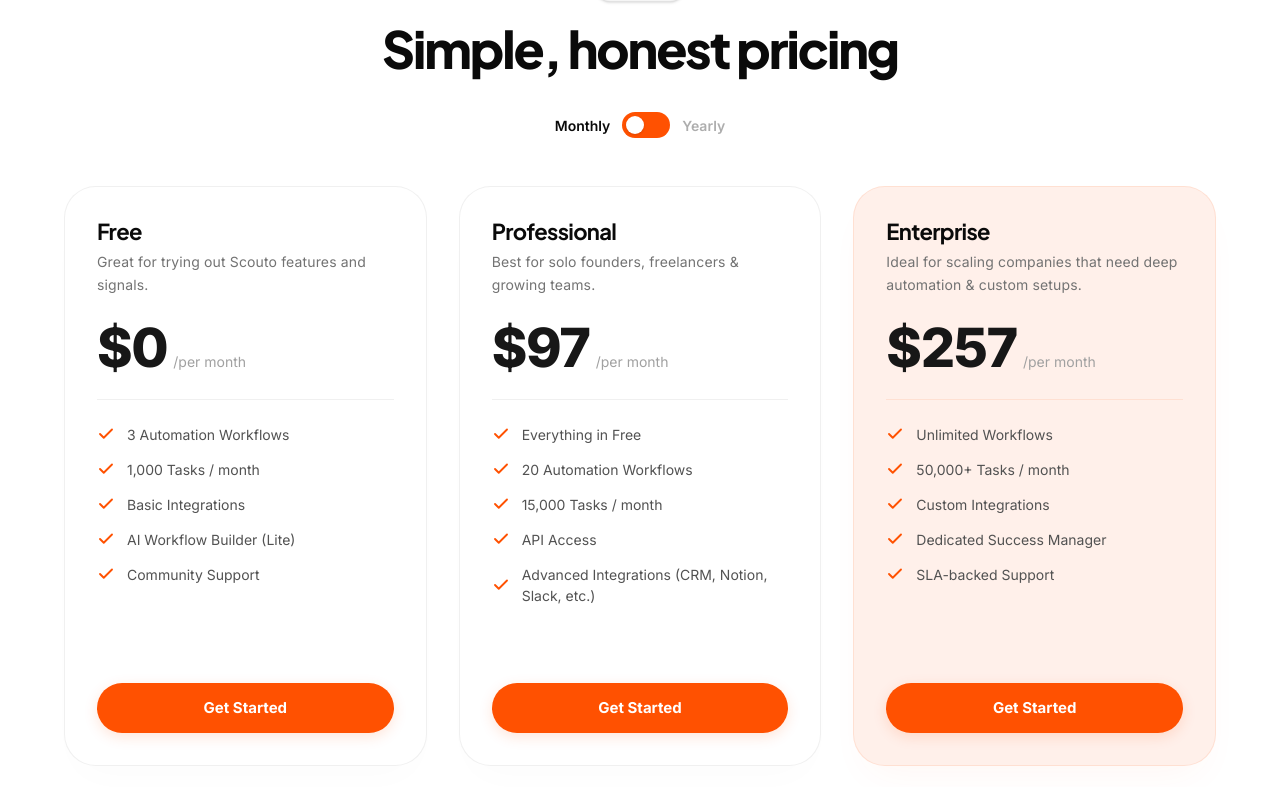
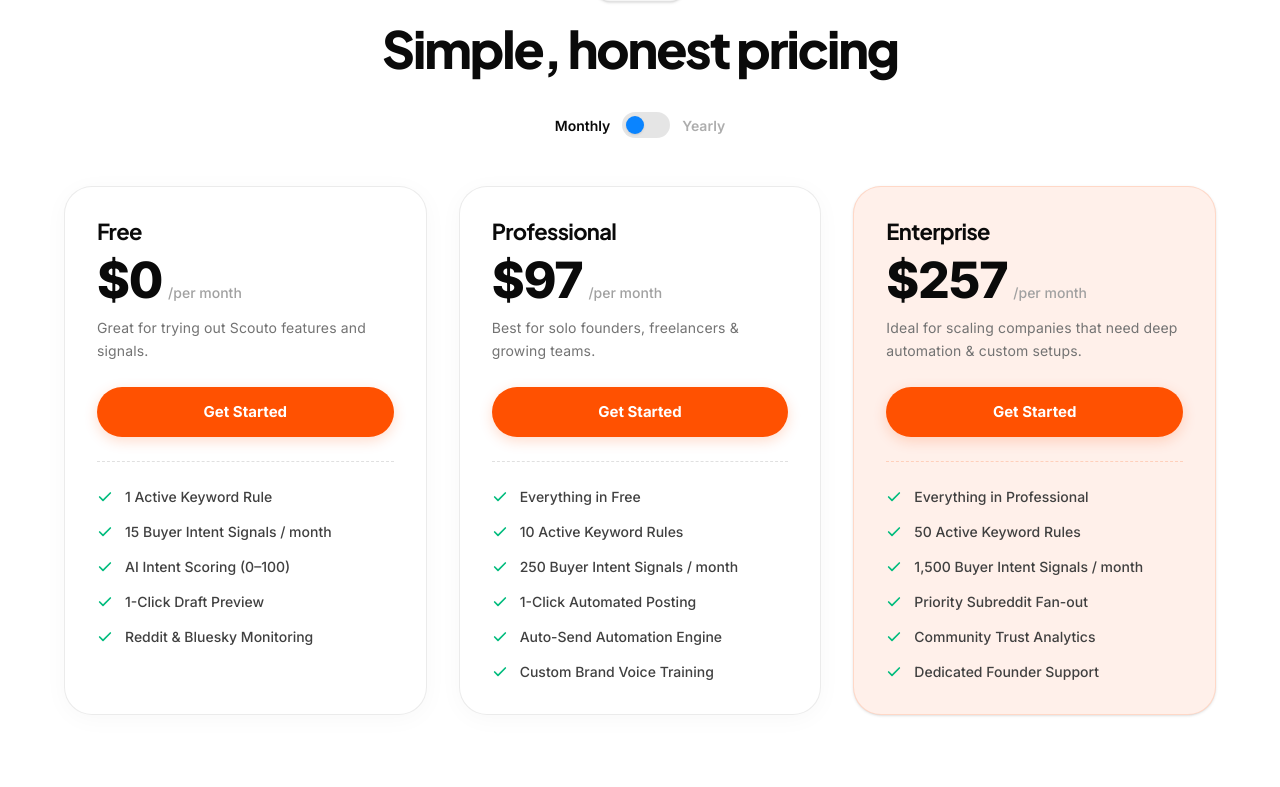
Before and after one commit to abhishekreal7/buyerwatch, a Next.js app: page / in a window 1280 px wide. Shown: the part 7673-8460 px from the top of the page. Built offline with nearby package versions, Linux system fonts and the light colour scheme.

Commit message:
fix(pricing): match exact pricing layout order with top CTA button, dotted separator, and emerald checkmarks

```diff
--- a/src/app/page.tsx
+++ b/src/app/page.tsx
@@ -9,7 +9,7 @@
   Target, Plus, Minus,
   ScanSearch, BrainCircuit, MessageSquareText, Zap,
   MessageSquare, BarChart3, BellRing, TrendingUp,
-  ChevronRight, Radar, Gauge, PenLine, Layers
+  ChevronRight, Radar, Gauge, PenLine, Layers, Check as CheckIcon, Sparkles
 } from 'lucide-react'
 import { springs, staggers } from '@/lib/motion'
 import EyebrowBadge from '@/components/EyebrowBadge'
@@ -1242,7 +1242,7 @@
         <Section id="pricing" className="bg-white pt-[100px] pb-[100px]">
           <div className="max-w-[1200px] mx-auto px-[24px]">
             <motion.div variants={fadeUp} className="text-center mb-[36px]">
-              <SectionBadge color="#FF5101" text="Pricing" />
+              <SectionBadge color="#0A84FF" text="Pricing" />
               <h2 style={{ fontFamily: 'var(--font-jakarta), var(--font-inter), sans-serif', fontWeight: 800, fontSize: 'clamp(34px, 4vw, 52px)', letterSpacing: '-0.04em', lineHeight: 1.05, color: '#0A0A0A' }}>
                 Simple, honest pricing
               </h2>
@@ -1251,9 +1251,9 @@
             {/* Toggle */}
             <motion.div variants={fadeUp} className="flex items-center justify-center gap-3 mb-12">
               <span style={{ fontFamily: 'var(--font-inter)', fontSize: '14px', fontWeight: 600, color: !isYearly ? '#0A0A0A' : '#ADADAD' }}>Monthly</span>
-              <button onClick={() => setIsYearly(!isYearly)} className="w-[48px] h-[26px] rounded-full relative transition-colors duration-200 cursor-pointer" style={{ background: '#FF5101' }} aria-label="Toggle yearly billing">
+              <button onClick={() => setIsYearly(!isYearly)} className="w-[48px] h-[26px] rounded-full relative transition-colors duration-200 cursor-pointer bg-black/10 hover:bg-black/20" aria-label="Toggle yearly billing">
                 <motion.div
-                  className="w-[18px] h-[18px] bg-white rounded-full absolute top-[4px] shadow-sm"
+                  className="w-[18px] h-[18px] bg-[#0A84FF] rounded-full absolute top-[4px] shadow-sm"
                   animate={{ x: isYearly ? 26 : 4 }}
                   transition={springs.snappy}
                 />
@@ -1266,7 +1266,7 @@
                     animate={{ opacity: 1, scale: 1 }}
                     exit={{ opacity: 0, scale: 0.85 }}
                     transition={springs.snappy}
-                    className="bg-[#FFE3D8] text-[#FF5101] text-[11px] font-[800] px-3 py-1 rounded-full tracking-[0.02em] uppercase"
+                    className="bg-[#0A84FF]/10 text-[#0A84FF] text-[11px] font-[800] px-3 py-1 rounded-full tracking-[0.02em] uppercase"
                   >
                     Save 20%
                   </motion.span>
@@ -1274,52 +1274,51 @@
               </AnimatePresence>
             </motion.div>
 
-            <motion.div variants={staggerContainer} className="grid lg:grid-cols-3 gap-8">
-              {/* Free Card */}
+            <motion.div variants={staggerContainer} className="grid lg:grid-cols-3 gap-8 items-stretch">
+              {/* Starter Free Card */}
               <motion.div
                 variants={fadeUp}
                 whileHover={{ y: -6 }}
                 transition={springs.snappy}
-                className="bg-white rounded-[32px] border border-black/[0.06] p-8 flex flex-col justify-between min-h-[580px]"
-                style={{ boxShadow: '0 20px 40px -15px rgba(0,0,0,0.02)' }}
+                className="bg-white rounded-[28px] border border-black/[0.08] p-8 flex flex-col justify-between shadow-[0_4px_24px_rgba(0,0,0,0.03)]"
               >
                 <div>
-                  <h3 className="font-sans font-bold text-[22px] tracking-tight text-neutral-900 mb-2">
+                  <h3 className="font-sans font-bold text-[22px] tracking-tight text-[#0A0A0A] mb-3">
                     Free
                   </h3>
-                  <p className="font-sans text-[14px] text-neutral-500 mb-6 leading-relaxed min-h-[40px]">
-                    Great for trying out Scouto features and signals.
-                  </p>
-                  <div className="flex items-baseline mb-6">
-                    <span className="font-sans font-extrabold text-[54px] tracking-tight leading-none text-neutral-900">
+                  <div className="flex items-baseline mb-3">
+                    <span className="font-sans font-extrabold text-[50px] tracking-tight leading-none text-[#0A0A0A]">
                       $0
                     </span>
-                    <span className="font-sans text-[14px] text-neutral-400 ml-1.5">
+                    <span className="font-sans text-[14px] text-neutral-400 ml-1.5 font-medium">
                       /per month
                     </span>
                   </div>
-
-                  <div className="w-full border-t border-solid border-black/[0.06] mb-6" />
-
-                  <div className="flex flex-col gap-3.5 mb-8">
+                  <p className="font-sans text-[14px] text-neutral-500 mb-6 leading-relaxed min-h-[42px]">
+                    Great for trying out Scouto features and signals.
+                  </p>
+
+                  <Link href="/signup" className="w-full bg-[#FF5101] hover:bg-[#E04400] text-white text-[15px] font-bold text-center py-3.5 rounded-full transition-all duration-150 shadow-[0_4px_14px_rgba(255,81,1,0.2)] block mb-6">
+                    Get Started
+                  </Link>
+
+                  <div className="w-full border-t border-dashed border-black/[0.12] mb-6" />
+
+                  <div className="flex flex-col gap-3.5">
                     {[
-                      '3 Automation Workflows',
-                      '1,000 Tasks / month',
-                      'Basic Integrations',
-                      'AI Workflow Builder (Lite)',
-                      'Community Support'
+                      '1 Active Keyword Rule',
+                      '15 Buyer Intent Signals / month',
+                      'AI Intent Scoring (0–100)',
+                      '1-Click Draft Preview',
+                      'Reddit & Bluesky Monitoring'
                     ].map((f) => (
                       <div key={f} className="flex items-center gap-3 text-left">
-                        <OrangeCheck />
-                        <span className="font-sans text-[14px] text-neutral-600 font-normal leading-normal">{f}</span>
+                        <CheckIcon className="w-4 h-4 text-emerald-500 shrink-0" strokeWidth={2.5} />
+                        <span className="font-sans text-[14px] text-neutral-700 font-medium leading-normal">{f}</span>
                       </div>
                     ))}
                   </div>
                 </div>
-
-                <Link href="/signup" className="w-full bg-[#FF5101] hover:bg-[#E04400] text-white text-[15px] font-bold text-center py-3.5 rounded-full transition-colors duration-150 shadow-[0_4px_14px_rgba(255,81,1,0.15)] block">
-                  Get Started
-                </Link>
               </motion.div>
 
               {/* Professional Card */}
@@ -1327,46 +1326,46 @@
                 variants={fadeUp}
                 whileHover={{ y: -6 }}
                 transition={springs.snappy}
-                className="bg-white rounded-[32px] border border-black/[0.06] p-8 flex flex-col justify-between min-h-[580px]"
-                style={{ boxShadow: '0 20px 40px -15px rgba(0,0,0,0.02)' }}
+                className="bg-white rounded-[28px] border border-black/[0.08] p-8 flex flex-col justify-between shadow-[0_4px_24px_rgba(0,0,0,0.03)]"
               >
                 <div>
-                  <h3 className="font-sans font-bold text-[22px] tracking-tight text-neutral-900 mb-2">
+                  <h3 className="font-sans font-bold text-[22px] tracking-tight text-[#0A0A0A] mb-3">
                     Professional
                   </h3>
-                  <p className="font-sans text-[14px] text-neutral-500 mb-6 leading-relaxed min-h-[40px]">
-                    Best for solo founders, freelancers & growing teams.
-                  </p>
-                  <div className="flex items-baseline mb-6">
-                    <span className="font-sans font-extrabold text-[54px] tracking-tight leading-none text-neutral-900">
+                  <div className="flex items-baseline mb-3">
+                    <span className="font-sans font-extrabold text-[50px] tracking-tight leading-none text-[#0A0A0A]">
                       ${isYearly ? '79' : '97'}
                     </span>
-                    <span className="font-sans text-[14px] text-neutral-400 ml-1.5">
+                    <span className="font-sans text-[14px] text-neutral-400 ml-1.5 font-medium">
                       /per month
                     </span>
                   </div>
-
-                  <div className="w-full border-t border-solid border-black/[0.06] mb-6" />
-
-                  <div className="flex flex-col gap-3.5 mb-8">
+                  <p className="font-sans text-[14px] text-neutral-500 mb-6 leading-relaxed min-h-[42px]">
+                    Best for solo founders, freelancers & growing teams.
+                  </p>
+
+                  <Link href="/signup" className="w-full bg-[#FF5101] hover:bg-[#E04400] text-white text-[15px] font-bold text-center py-3.5 rounded-full transition-all duration-150 shadow-[0_4px_14px_rgba(255,81,1,0.2)] block mb-6">
+                    Get Started
+                  </Link>
+
+                  <div className="w-full border-t border-dashed border-black/[0.12] mb-6" />
+
+                  <div className="flex flex-col gap-3.5">
                     {[
                       'Everything in Free',
-                      '20 Automation Workflows',
-                      '15,000 Tasks / month',
-                      'API Access',
-                      'Advanced Integrations (CRM, Notion, Slack, etc.)'
+                      '10 Active Keyword Rules',
+                      '250 Buyer Intent Signals / month',
+                      '1-Click Automated Posting',
+                      'Auto-Send Automation Engine',
+                      'Custom Brand Voice Training'
                     ].map((f) => (
                       <div key={f} className="flex items-center gap-3 text-left">
-                        <OrangeCheck />
-                        <span className="font-sans text-[14px] text-neutral-600 font-normal leading-normal">{f}</span>
+                        <CheckIcon className="w-4 h-4 text-emerald-500 shrink-0" strokeWidth={2.5} />
+                        <span className="font-sans text-[14px] text-neutral-700 font-medium leading-normal">{f}</span>
                       </div>
                     ))}
                   </div>
                 </div>
-
-                <Link href="/signup" className="w-full bg-[#FF5101] hover:bg-[#E04400] text-white text-[15px] font-bold text-center py-3.5 rounded-full transition-colors duration-150 shadow-[0_4px_14px_rgba(255,81,1,0.15)] block">
-                  Get Started
-                </Link>
               </motion.div>
 
               {/* Enterprise Card */}
@@ -1374,50 +1373,50 @@
                 variants={fadeUp}
                 whileHover={{ y: -6 }}
                 transition={springs.snappy}
-                className="rounded-[32px] p-8 flex flex-col justify-between min-h-[580px]"
+                className="rounded-[28px] p-8 flex flex-col justify-between shadow-sm"
                 style={{
                   backgroundColor: '#FFF0EA',
-                  border: '1px solid rgba(255, 81, 1, 0.1)',
-                  boxShadow: '0 20px 40px -15px rgba(255, 81, 1, 0.05)'
+                  border: '1px solid rgba(255, 81, 1, 0.15)',
                 }}
               >
                 <div>
-                  <h3 className="font-sans font-bold text-[22px] tracking-tight text-[#FF5101] mb-2">
+                  <h3 className="font-sans font-bold text-[22px] tracking-tight text-[#FF5101] mb-3">
                     Enterprise
                   </h3>
-                  <p className="font-sans text-[14px] text-neutral-500 mb-6 leading-relaxed min-h-[40px]">
-                    Ideal for scaling companies that need deep automation & custom setups.
-                  </p>
-                  <div className="flex items-baseline mb-6">
-                    <span className="font-sans font-extrabold text-[54px] tracking-tight leading-none text-neutral-900">
+                  <div className="flex items-baseline mb-3">
+                    <span className="font-sans font-extrabold text-[50px] tracking-tight leading-none text-[#0A0A0A]">
                       ${isYearly ? '209' : '257'}
                     </span>
-                    <span className="font-sans text-[14px] text-neutral-400 ml-1.5">
+                    <span className="font-sans text-[14px] text-neutral-400 ml-1.5 font-medium">
                       /per month
                     </span>
                   </div>
-
-                  <div className="w-full border-t border-solid border-[#FF5101]/10 mb-6" />
-
-                  <div className="flex flex-col gap-3.5 mb-8">
+                  <p className="font-sans text-[14px] text-neutral-500 mb-6 leading-relaxed min-h-[42px]">
+                    Ideal for scaling companies that need deep automation & custom setups.
+                  </p>
+
+                  <Link href="/signup" className="w-full bg-[#FF5101] hover:bg-[#E04400] text-white text-[15px] font-bold text-center py-3.5 rounded-full transition-all duration-150 shadow-[0_4px_14px_rgba(255,81,1,0.2)] block mb-6">
+                    Get Started
+                  </Link>
+
+                  <div className="w-full border-t border-dashed border-[#FF5101]/20 mb-6" />
+
+                  <div className="flex flex-col gap-3.5">
                     {[
-                      'Unlimited Workflows',
-                      '50,000+ Tasks / month',
-                      'Custom Integrations',
-                      'Dedicated Success Manager',
-                      'SLA-backed Support'
+                      'Everything in Professional',
+                      '50 Active Keyword Rules',
+                      '1,500 Buyer Intent Signals / month',
+                      'Priority Subreddit Fan-out',
+                      'Community Trust Analytics',
+                      'Dedicated Founder Support'
                     ].map((f) => (
                       <div key={f} className="flex items-center gap-3 text-left">
-                        <OrangeCheck />
-                        <span className="font-sans text-[14px] text-neutral-600 font-normal leading-normal">{f}</span>
+                        <CheckIcon className="w-4 h-4 text-emerald-500 shrink-0" strokeWidth={2.5} />
+                        <span className="font-sans text-[14px] text-neutral-700 font-medium leading-normal">{f}</span>
                       </div>
                     ))}
                   </div>
                 </div>
-
-                <Link href="/signup" className="w-full bg-[#FF5101] hover:bg-[#E04400] text-white text-[15px] font-bold text-center py-3.5 rounded-full transition-colors duration-150 shadow-[0_4px_14px_rgba(255,81,1,0.15)] block">
-                  Get Started
-                </Link>
               </motion.div>
             </motion.div>
           </div>
```
Lines whose indentation alone changed are shown as unchanged.
